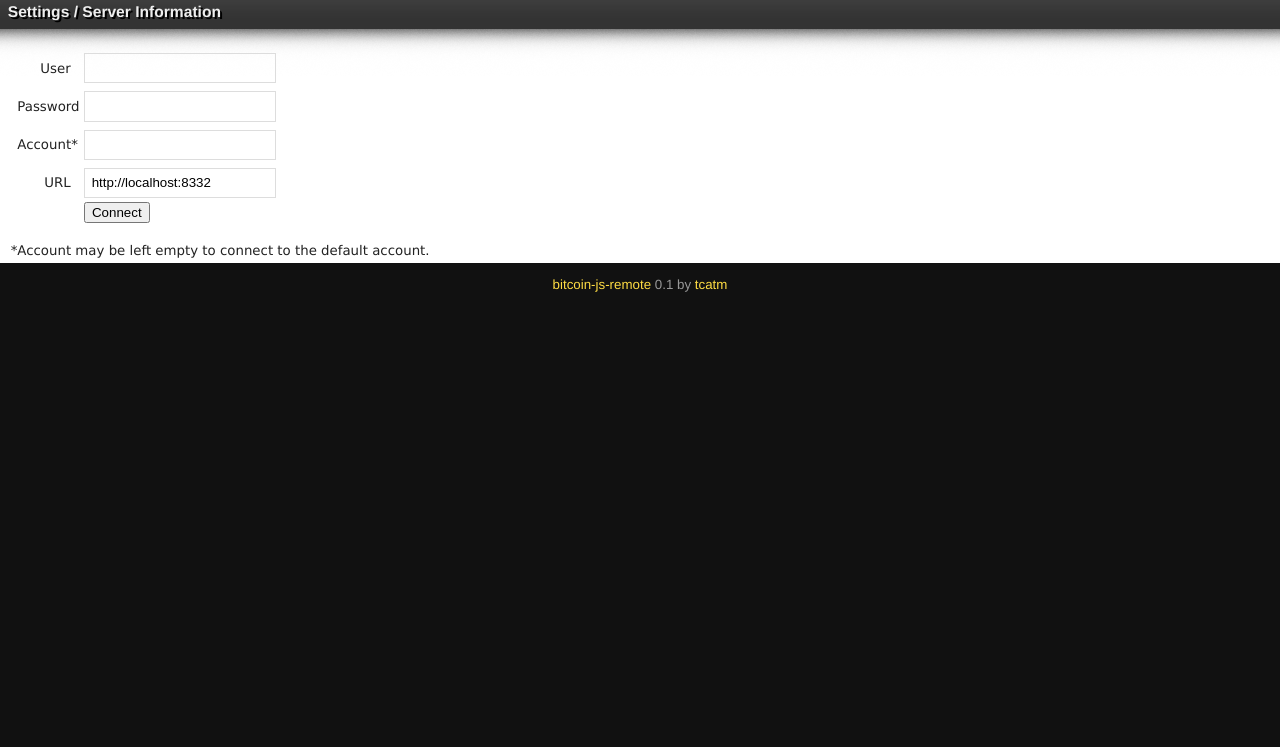
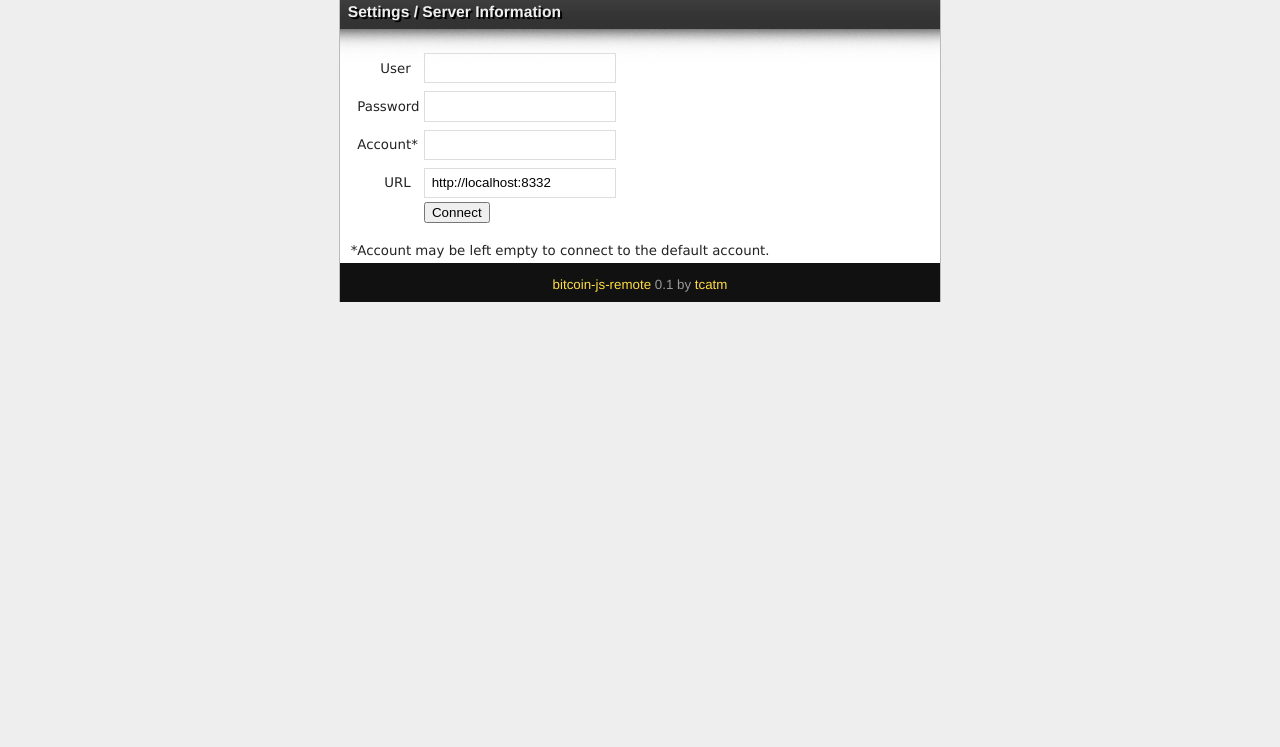
Before and after one commit to tcatm/bitcoin-js-remote, a plain HTML site: page index.html in a window 1280 px wide. Shown: the part 54-801 px from the top of the page. Drawn offline with Linux system fonts and the light colour scheme; no server answers.

Commit message:
centered box, max 600px wide

```diff
--- a/index.html
+++ b/index.html
@@ -22,6 +22,7 @@
 		</script>
 	</head>
 	<body onorientationchange="setTimeout(scrollTo0, 10);"; onload="setTimeout(scrollTo0, 10);">
+		<div id="container">
 			<h1><span id="title">Javascript required!</span> <span class="button" id="disconnectButton">X</span></h1>
 			<div id="sections">
 				<div id="addressBox">
@@ -79,6 +80,7 @@
 			<div id="footer">
 				<p><a href="http://tcatm.github.com/bitcoin-js-remote">bitcoin-js-remote</a> <span id="version"></span> by <a href="mailto:tcatm@gawab.com">tcatm</a></p>
 			</div>
+		</div>
 
 		<script type="text/javascript">
 			var app;
--- a/mobile.css
+++ b/mobile.css
@@ -2,3 +2,7 @@ h3 {
 	font-size: 1.4em;
 	padding: 0.8em 0.3em !important;
 }
+
+#container {
+	border: none !important;
+}
--- a/style.css
+++ b/style.css
@@ -1,10 +1,25 @@
 body {
-	margin: 0;
-	padding: 0;
 	font-family: Helvetica, Arial, sans-serif;
 	font-size: 10pt;
+	background: #eee;
+	color: #fff;
+}
+
+/* force scrollbar */
+html, body {
+	height: 100%;
+	margin: 0;
+	padding: 0 0 1px 0;
+}
+
+#container {
+	border-color: #bbb;
+	border-style: solid;
+	border-width: 0 1px 0 1px;
+	position: relative;
+	margin: 0 auto;
+	max-width: 600px;
 	background: #111;
-	color: #fff;
 }
 
 h1 {
@@ -146,6 +161,7 @@ form input {
 #footer {
 	text-align: center;
 	margin-top: 1em;
+	padding-bottom: 0.5em;
 	color: #999;
 }
 
```
Lines whose indentation alone changed are shown as unchanged.
